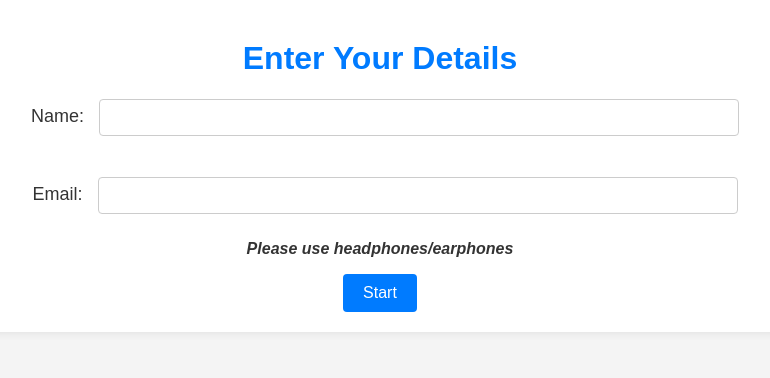
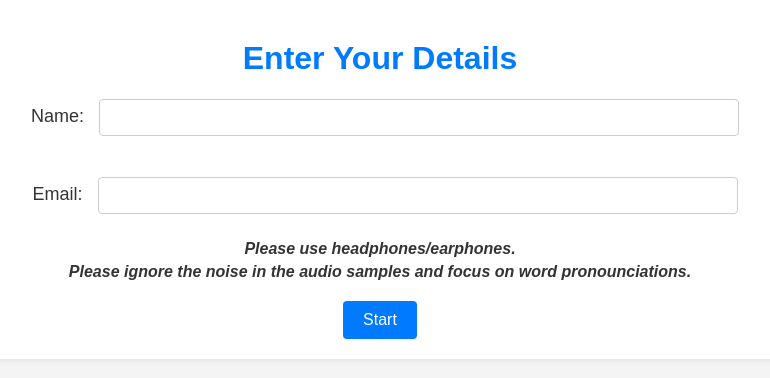
Before and after one commit to Shankar-Bharadwaj/Noisy-Enhanced-Interface, a Django app: page /user-details/ in a window 1280 px wide. Shown: the part 129-507 px from the top of the page, without its empty margins (260-1030 px from the left). Run offline with Django 5.2, Linux system fonts and the light colour scheme.

Commit message:
Misc changes in instructions

```diff
--- a/core/templates/get_user_details.html
+++ b/core/templates/get_user_details.html
@@ -52,6 +52,7 @@
         }
         .note {
             margin-top: -15px;
+            margin-bottom: 20px;
             font-size: 16px;
             font-style: italic;
             font-weight: bold;
@@ -67,7 +68,8 @@
             <input type="text" id="name" name="name" required><br><br>
             <label for="email">Email:</label>
             <input type="email" id="email" name="email" required><br><br>
-            <p class="note">Please use headphones/earphones</p>
+            <p class="note">Please use headphones/earphones.</p>
+            <p class="note">Please ignore the noise in the audio samples and focus on word pronounciations.</p>
             <button type="submit">Start</button>
         </form>
     </div>
```
Also changed, not shown: db.sqlite3.
